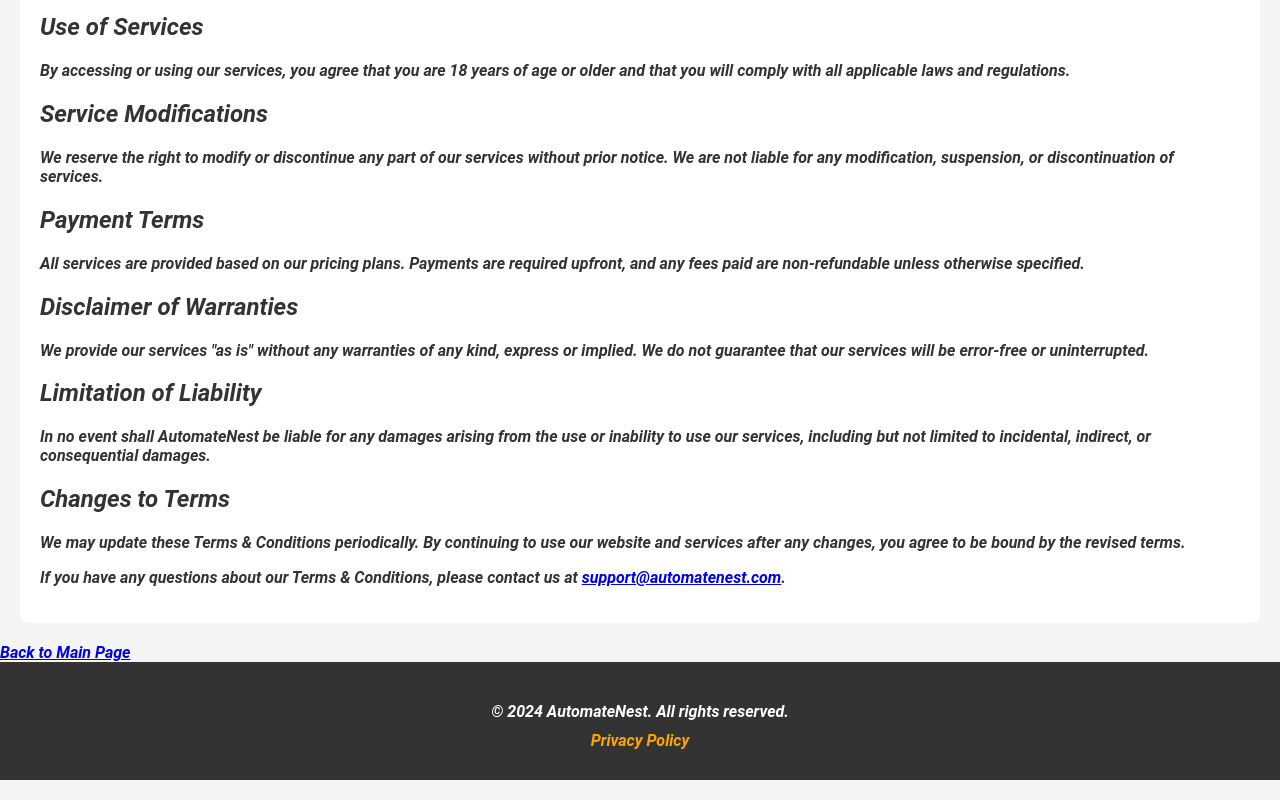
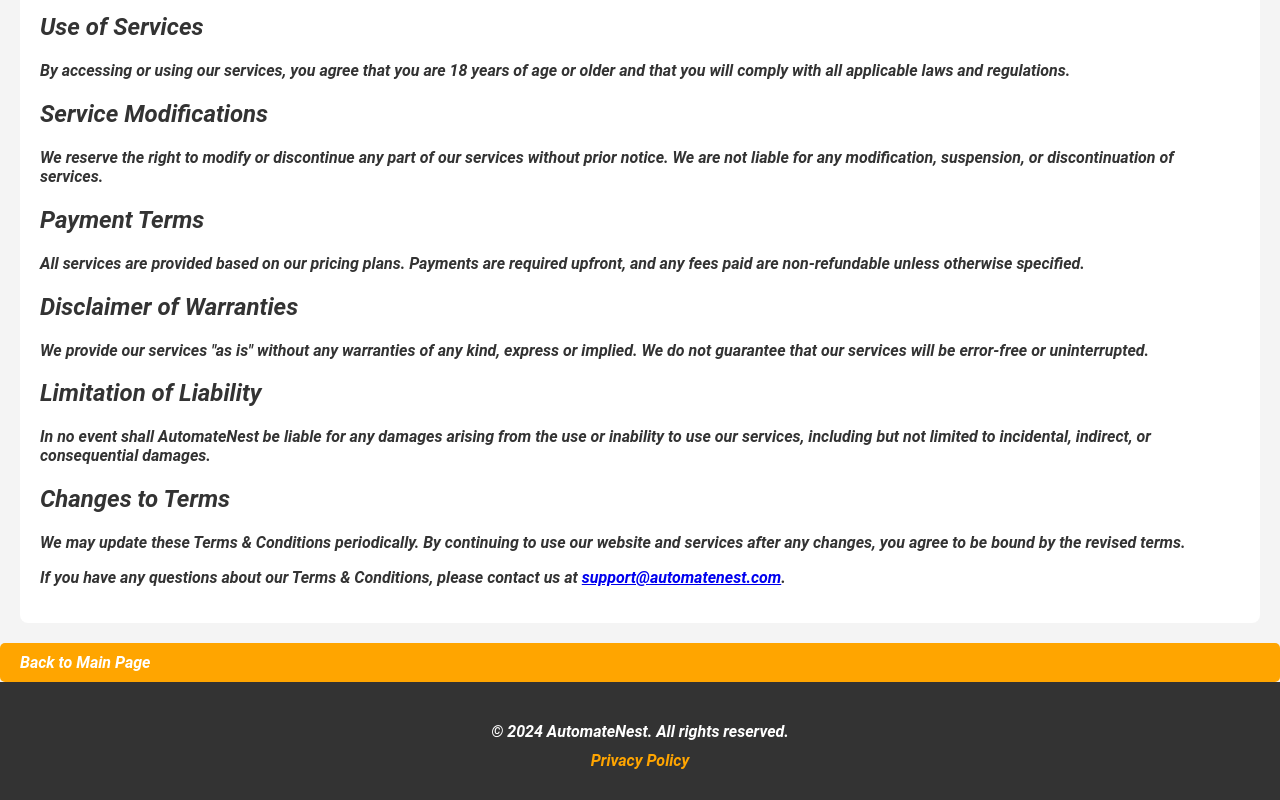
Before and after one commit to guruleo10/autmatenext, a plain HTML site: page terms.html in a window 1280 px wide. Shown: the part 306-1106 px from the top of the page. Drawn offline with Linux system fonts and the light colour scheme.

Commit message:
Update styles.css

```diff
--- a/styles.css
+++ b/styles.css
@@ -331,3 +331,18 @@
     font-style: italic;
     margin: 10px 0;
 }
+
+.back-button {
+    display: inline-block;
+    padding: 10px 20px;
+    background-color: #FFA500; /* Light orange to match your site's theme */
+    color: white;
+    text-decoration: none;
+    font-weight: bold;
+    border-radius: 5px;
+    transition: background-color 0.3s ease;
+}
+
+.back-button:hover {
+    background-color: #cc8400; /* Slightly darker orange on hover */
+}
```
